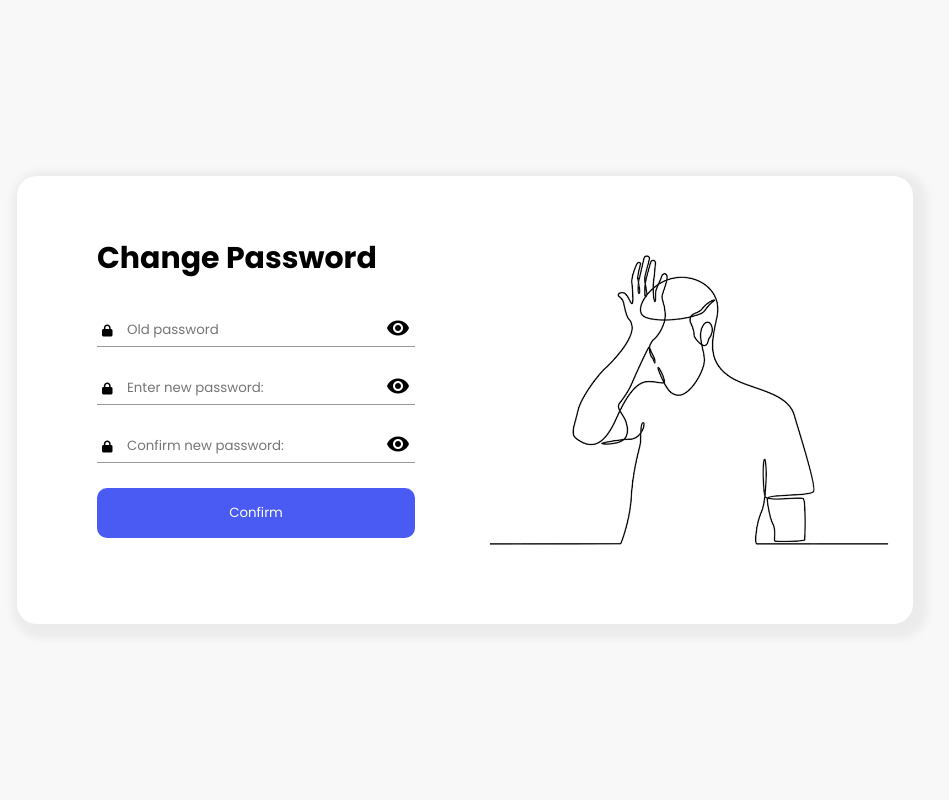
After one commit to Cavid2002/System-Project, a Flask app: page /main-changepassword/ in a window 1280 px wide. The commit adds this page. Shown: the whole page, without its empty margins (175-1124 px from the left). Run offline with Flask 2, Linux system fonts and the light colour scheme; a user stored in the database is signed in; some web fonts are replaced.

Commit message:
password video comment

```diff
--- a/controls.py
+++ b/controls.py
@@ -96,14 +96,14 @@ def recoverCheck(tk):
         login_user(user)
         session.pop('token')
         session.pop('email')
-        return redirect(url_for('changepass'))
+        return redirect(url_for('recoverpass'))
     return make_response("<h2>Access Denied</h2>",403)
 
 
 
-@app.route("/main-changepass/",methods = ['GET','POST'])
+@app.route("/main-recoverpassword/",methods = ['GET','POST'])
 @login_required
-def changepass():
+def recoverpass():
     repassForm = NewPasswordForm()
     if(repassForm.validate_on_submit()):
         if(repassForm.password.data == repassForm.repassword.data):
@@ -112,8 +112,26 @@ def changepass():
             return redirect(url_for("main"))
         else:
             flash("passwords don't match!")
-    res = make_response(render_template("recpass.html",form = repassForm))
+    res = make_response(render_template("recover-password.html",form = repassForm))
     return res
+
+
+@app.route('/main-changepassword/',methods = ['GET','POST'])
+@login_required
+def changepass():
+    changepassform = ChangePasswordForm()
+    if(changepassform.validate_on_submit()):
+        if(not check_password_hash(current_user.password, changepassform.oldpassword.data)):
+            flash("Wrong user password!")
+        elif(changepassform.password.data != changepassform.repassword.data):
+            flash("Passwords don't match!")
+        else:
+            current_user.password = generate_password_hash(changepassform.password.data)
+            current_user.save()
+            return redirect(url_for('main'))
+    res = make_response(render_template('change-password.html',form = changepassform))
+    return res
+
 
 
 @app.route("/main-images/",methods = ['GET','POST'])
@@ -144,10 +162,10 @@ def main():
     return res
 
 
+
 @app.route("/main-videos/",methods = ['POST','GET'])
 @login_required
 def videos():
-
     formVideo = UploadVideo()
     if(formVideo.validate_on_submit()):
         if(formVideo.profile.data):
@@ -172,6 +190,7 @@ def videos():
     return res
 
 
+
 @app.route("/logout/")
 @login_required
 def logOut():
@@ -194,9 +213,9 @@ def logIn():
     return res
 
 
-@app.route("/comment/<username>/<image_path>",methods = ['GET','POST'])
+@app.route("/comment-image/<username>/<image_path>",methods = ['GET','POST'])
 @login_required
-def commentsection(image_path,username):
+def comment_section_img(image_path,username):
     image = Images.query.filter_by(img_path = image_path).first()
     user = User.query.filter_by(username = username).first()
     if(not user or not image):
@@ -209,11 +228,31 @@ def commentsection(image_path,username):
             comment = cform.comment.data,
             user_name = current_user.username)
         new_comment.save()
-        return redirect(url_for('commentsection',username = username,image_path = image_path))
+        return redirect(url_for('comment_section_img',username = username,image_path = image_path))
 
-    res = make_response(render_template("comment.html",form = cform,img = image_path,folder = user.folder,comments = allcomments))
+    res = make_response(render_template("comment-image.html",form = cform,img = image_path,folder = user.folder,comments = allcomments))
     return res
 
+
+
+@app.route("/comment-video/<username>/<video_path>",methods = ['GET','POST'])
+@login_required
+def comment_section_video(username,video_path):
+    video = Videos.query.filter_by(video_path = video_path).first()
+    user = User.query.filter_by(username = username).first()
+    if(not user or not video):
+        abort(404)
+    allcomments = Comments.query.filter_by(video_id = video.id)
+    cform = CommentForm()
+    if(cform.validate_on_submit()):
+        new_comment = Comments(
+            video_id = video.id,
+            comment = cform.comment.data,
+            user_name = current_user.username)
+        new_comment.save()
+        return redirect(url_for('comment_section_video',username = username,video_path = video_path))
+    res = make_response(render_template("comment-video.html",form = cform,video_path = video_path,folder = user.folder,comments = allcomments))
+    return res
 
 @app.route("/sign-up/",methods = ['GET','POST'])
 def signUp():
--- a/forms.py
+++ b/forms.py
@@ -24,6 +24,7 @@ class SignUpForm(FlaskForm):
     birthdate = DateField(label=Markup('<i class="fa-solid inputIcon fa-calendar-days"></i>'),
         validators=[DataRequired()])
 
+
 class UploadImage(FlaskForm):
     profile = FileField(label="Change Profile Photo:")
     img = FileField(label="Add new photo:")
@@ -34,8 +35,10 @@ class UploadVideo(FlaskForm):
     video = FileField(label="Add new Video:")
 
 
+
 class PasswordRecoverForm(FlaskForm):
     email = EmailField(validators=[DataRequired()])
+
 
 
 class NewPasswordForm(FlaskForm):
@@ -43,8 +46,16 @@ class NewPasswordForm(FlaskForm):
     repassword = PasswordField(validators=[DataRequired()])
 
 
+
 class SearchForm(FlaskForm):
     inputdata = StringField(label="Enter the Username:",validators=[DataRequired()])
 
+
 class CommentForm(FlaskForm):
     comment = StringField(validators=[DataRequired()],render_kw={"placeholder": "Enter your comment:"})
+
+
+class ChangePasswordForm(FlaskForm):
+    oldpassword = PasswordField(validators=[DataRequired()])
+    password = PasswordField(validators=[DataRequired()])
+    repassword = PasswordField(validators=[DataRequired()])
--- a/models.py
+++ b/models.py
@@ -21,7 +21,7 @@ class Videos(db.Model):
     id = db.Column(db.Integer,primary_key = True)
     user_id = db.Column(db.Integer,db.ForeignKey('user.id'))
     video_path = db.Column(db.String(100))
-
+    comments = db.relationship('Comments',backref = 'videos', lazy = True)
 
     def save(self):
         db.session.add(self)
@@ -40,6 +40,7 @@ class Images(db.Model):
 
 class Comments(db.Model):
     id = db.Column(db.Integer,primary_key = True)
+    video_id = db.Column(db.Integer,db.ForeignKey('videos.id'))
     image_id = db.Column(db.Integer,db.ForeignKey('images.id'))
     user_name = db.Column(db.String(25),nullable = False)
     comment = db.Column(db.Text,nullable = False)
--- a/static/css/style.css
+++ b/static/css/style.css
@@ -97,8 +97,7 @@
     margin: 20px 0;
 }
 
-.comment-img img{
-
+.comment-img img,.comment-img video{
     height: 100%;
     width: 50%;
 }
--- /dev/null
+++ b/templates/change-password.html
@@ -0,0 +1,59 @@
+<!DOCTYPE html>
+<html lang="en">
+
+<head>
+    <meta charset="UTF-8" />
+    <meta http-equiv="X-UA-Compatible" content="IE=edge" />
+    <meta name="viewport" content="width=device-width, initial-scale=1.0" />
+    <title>Change Password | My Gallery</title>
+    <link rel="stylesheet" href="{{url_for('static',filename='css/sign-up.css')}}" />
+    <link rel="stylesheet" href="https://cdnjs.cloudflare.com/ajax/libs/font-awesome/6.2.0/css/all.min.css" />
+    <link rel="preconnect" href="https://fonts.googleapis.com" />
+    <link rel="preconnect" href="https://fonts.gstatic.com" crossorigin />
+    <link href="https://fonts.googleapis.com/css2?family=Poppins:wght@400;600;700&display=swap" rel="stylesheet" />
+    <link rel="stylesheet" href="https://fonts.googleapis.com/icon?family=Material+Icons">
+</head>
+
+<body>
+    <main class="chpass">
+        <div class="container d-flex">
+            <div class="sign-up-main">
+                <h1 class="change-header">Change Password</h1>
+                <form method="post" enctype="multipart/form-data">
+                    {{form.csrf_token}}
+                    <div class="form-group">
+                        <label for="oldpassword"><i class="fa-solid inputIcon fa-lock"></i></label>
+                        <input type="password" required id="oldpassword" placeholder="Old password" />
+                        <i class="visibility" onclick="toggleVisibilityOld()"><span class="material-icons"
+                            id="iconOld">visibility</span></i>
+                    </div>
+                    <div class="form-group">
+                        <label for="password"><i class="fa-solid inputIcon fa-lock"></i></label>
+                        {{form.password(placeholder="Enter new password:")}}
+                        <i class="visibility" onclick="toggleVisibilitynew()"><span class="material-icons"
+                                id="iconch">visibility</span></i>
+                    </div>
+                    <div class="form-group">
+                        <label for="repassword"><i class="fa-solid inputIcon fa-lock"></i></label>
+                        {{form.repassword(placeholder="Confirm new password:")}}
+                        <i class="visibility" onclick="toggleVisibilitynewRe()"><span class="material-icons"
+                            id="iconrech">visibility</span></i>
+                    </div>
+                    <input type="submit" value="Confirm" class="form-btn" id="chPasswordBtn"/>
+                    {%for msg in get_flashed_messages()%}
+                        <div class="error-message">
+                            <span>{{msg}}</span>
+                        </div>
+                    {% endfor %}
+                </form>
+            </div>
+            <div class="sign-up-img">
+                <img src="{{url_for('static',filename = 'img/forget.webp')}}" alt="signup">
+            </div>
+        </div>
+    </main>
+
+    <script src="{{url_for('static',filename='js/signValidation.js')}}"></script>
+</body>
+
+</html>
--- a/templates/comment-video.html
+++ b/templates/comment-video.html
@@ -16,7 +16,10 @@
 <body>
     <div class="container comment-main my-3">
         <div class="comment-img">
-            <img src="{{url_for('static',filename = 'uploads/' + folder + '/' + img)}}">
+            <video controls>
+                    <source src="{{url_for('static',filename = 'uploads/' + folder + '/' + video_path)}}">
+                    Your browser does not support the video tag.
+            </video>
         </div>
         <div>
             <form method="post" enctype="multipart/form-data">
--- a/templates/my-img.html
+++ b/templates/my-img.html
@@ -67,7 +67,7 @@
             <div class="d-flex flex-wrap justify-content-between">
                 {% for img in images%}
                     <div class="user-image my-2">
-                        <a href="{{url_for('commentsection',image_path=img.img_path,username=user_info.username)}}" title="">
+                        <a href="{{url_for('comment_section_img',image_path=img.img_path,username=user_info.username)}}" title="">
                         <img src="{{url_for('static',filename = 'uploads/' + user_info.folder + '/' + img.img_path)}}" alt=""></a>
                     </div>
                 {% endfor %}
--- a/templates/my-video.html
+++ b/templates/my-video.html
@@ -66,11 +66,12 @@
             </div>
             <div class="d-flex flex-wrap justify-content-between">
                 {%for v in vids%}
-                    <a href="{{url_for('commentsection',image_path=v.video_path,username=user_info.username)}}" title="">
+                    <a href="{{url_for('comment_section_video',video_path=v.video_path,username=user_info.username)}}" title="">
                     <video width="320" height="240" controls>
                         <source src="{{url_for('static',filename = 'uploads/' + user_info.folder + '/' + v.video_path)}}">
                         Your browser does not support the video tag.
                     </video>
+                    </a>
                 {%endfor%}
             </div>
 
--- a/templates/user-img.html
+++ b/templates/user-img.html
@@ -42,7 +42,7 @@
             <div class="d-flex flex-wrap justify-content-between">
                 {% for img in images%}
                     <div class="user-image my-2">
-                        <a href="{{url_for('commentsection',image_path=img.img_path,username=user_info.username)}}" title="">
+                        <a href="{{url_for('comment_section_img',image_path=img.img_path,username=user_info.username)}}" title="">
                         <img src="{{url_for('static',filename = 'uploads/' + user_info.folder + '/' + img.img_path)}}" alt=""></a>
                     </div>
                 {% endfor %}
```
Also changed, not shown: templates/recover-password.html (renamed from templates/recpass.html, +4 -3 lines).
